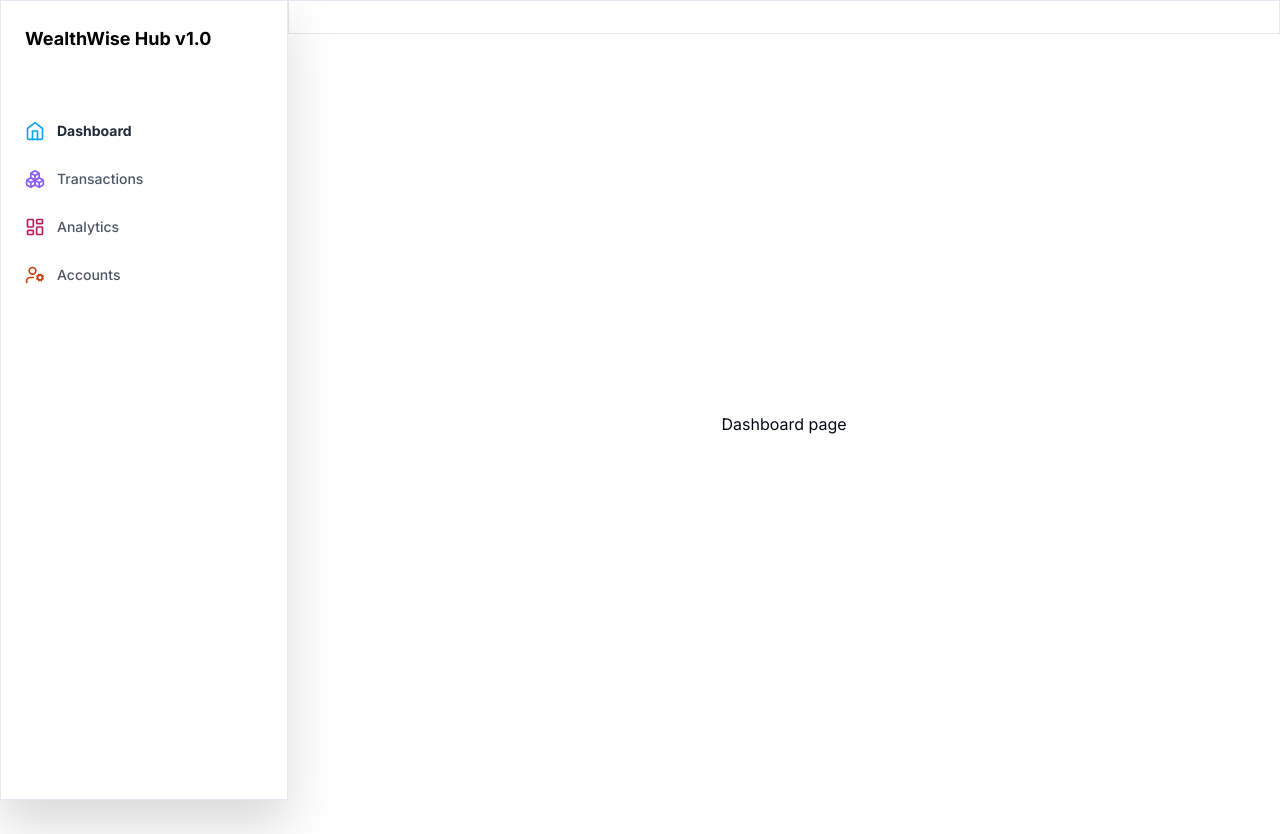
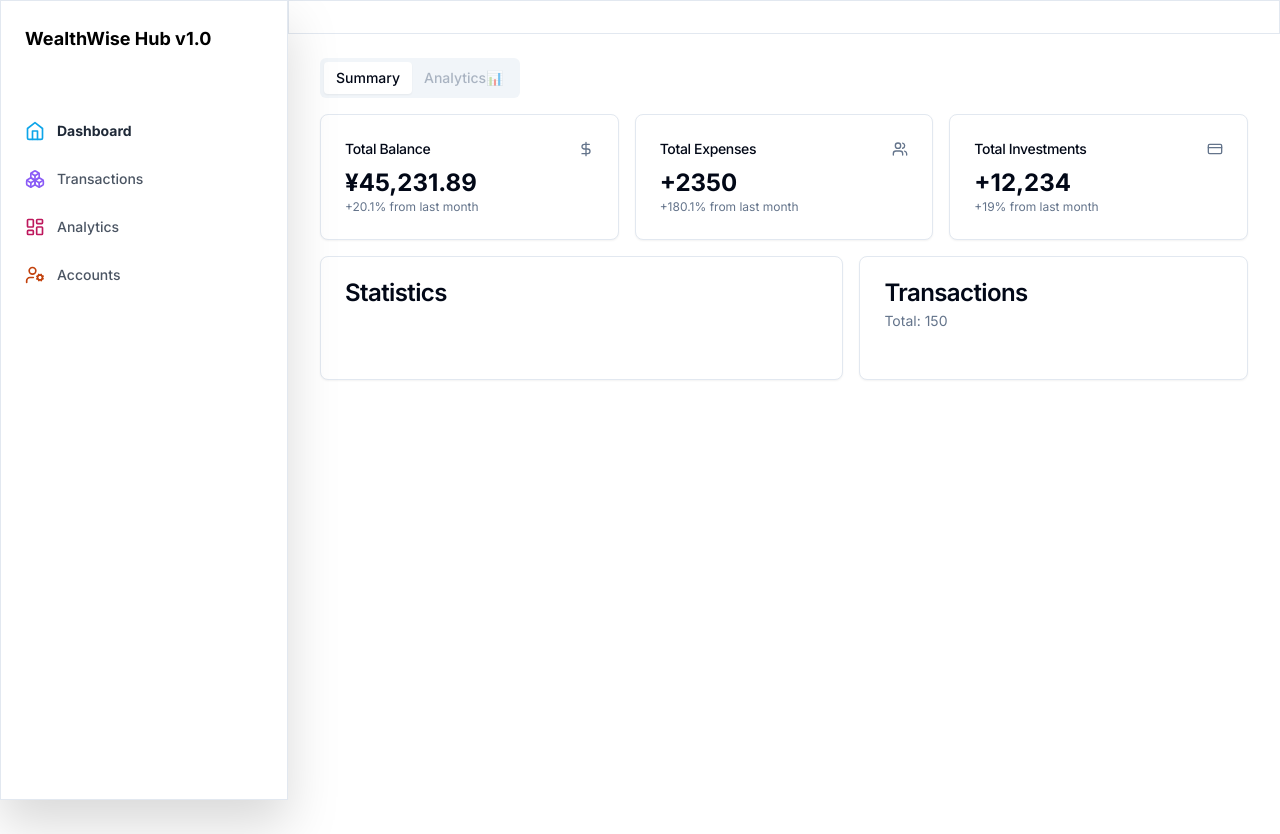
Before and after one commit to 9amcoder/wealth-wise-hub-full-stack, a Next.js app: page /dashboard in a window 1280 px wide. After the commit the page ends 800 px from the top, so only its background shows below. Built offline with nearby package versions, Linux system fonts and the light colour scheme.

Commit message:
Refactor dashboard page and add tabs component

```diff
--- a/src/app/(dashboard)/(routes)/dashboard/page.tsx
+++ b/src/app/(dashboard)/(routes)/dashboard/page.tsx
@@ -1,13 +1,126 @@
-interface DashBoardPageProps {
+"use client";
+import { FunctionComponent } from "react";
+import {
+  Card,
+  CardContent,
+  CardDescription,
+  CardHeader,
+  CardTitle,
+} from "@/components/ui/card";
+import { Tabs, TabsContent, TabsList, TabsTrigger } from "@/components/ui/tabs";
 
-}
+interface DashboardPageProps {}
 
-const DashBoardPage: React.FC<DashBoardPageProps> = () => {
-    return (
-        <div className="flex flex-col items-center justify-center min-h-screen">
-            <h1 className="mb-5">Dashboard page </h1>
-        </div>
-     );
-}
+const DashboardPage: FunctionComponent<DashboardPageProps> = () => {
+  return (
+    <div className="flex-1 space-y-4 p-8 pt-6">
+      <Tabs defaultValue="overview" className="space-y-4">
+        <TabsList>
+          <TabsTrigger value="overview">Summary</TabsTrigger>
+          <TabsTrigger value="analytics" disabled>
+            Analytics📊
+          </TabsTrigger>
+        </TabsList>
+        <TabsContent value="overview" className="space-y-4">
+          <div className="grid gap-4 md:grid-cols-2 lg:grid-cols-3">
+            <Card>
+              <CardHeader className="flex flex-row items-center justify-between space-y-0 pb-2">
+                <CardTitle className="text-sm font-medium">
+                  Total Balance
+                </CardTitle>
+                <svg
+                  xmlns="http://www.w3.org/2000/svg"
+                  viewBox="0 0 24 24"
+                  fill="none"
+                  stroke="currentColor"
+                  strokeLinecap="round"
+                  strokeLinejoin="round"
+                  strokeWidth="2"
+                  className="h-4 w-4 text-muted-foreground"
+                >
+                  <path d="M12 2v20M17 5H9.5a3.5 3.5 0 0 0 0 7h5a3.5 3.5 0 0 1 0 7H6" />
+                </svg>
+              </CardHeader>
+              <CardContent>
+                <div className="text-2xl font-bold">¥45,231.89</div>
+                <p className="text-xs text-muted-foreground">
+                  +20.1% from last month
+                </p>
+              </CardContent>
+            </Card>
+            <Card>
+              <CardHeader className="flex flex-row items-center justify-between space-y-0 pb-2">
+                <CardTitle className="text-sm font-medium">
+                  Total Expenses
+                </CardTitle>
+                <svg
+                  xmlns="http://www.w3.org/2000/svg"
+                  viewBox="0 0 24 24"
+                  fill="none"
+                  stroke="currentColor"
+                  strokeLinecap="round"
+                  strokeLinejoin="round"
+                  strokeWidth="2"
+                  className="h-4 w-4 text-muted-foreground"
+                >
+                  <path d="M16 21v-2a4 4 0 0 0-4-4H6a4 4 0 0 0-4 4v2" />
+                  <circle cx="9" cy="7" r="4" />
+                  <path d="M22 21v-2a4 4 0 0 0-3-3.87M16 3.13a4 4 0 0 1 0 7.75" />
+                </svg>
+              </CardHeader>
+              <CardContent>
+                <div className="text-2xl font-bold">+2350</div>
+                <p className="text-xs text-muted-foreground">
+                  +180.1% from last month
+                </p>
+              </CardContent>
+            </Card>
+            <Card>
+              <CardHeader className="flex flex-row items-center justify-between space-y-0 pb-2">
+                <CardTitle className="text-sm font-medium">Total Investments</CardTitle>
+                <svg
+                  xmlns="http://www.w3.org/2000/svg"
+                  viewBox="0 0 24 24"
+                  fill="none"
+                  stroke="currentColor"
+                  strokeLinecap="round"
+                  strokeLinejoin="round"
+                  strokeWidth="2"
+                  className="h-4 w-4 text-muted-foreground"
+                >
+                  <rect width="20" height="14" x="2" y="5" rx="2" />
+                  <path d="M2 10h20" />
+                </svg>
+              </CardHeader>
+              <CardContent>
+                <div className="text-2xl font-bold">+12,234</div>
+                <p className="text-xs text-muted-foreground">
+                  +19% from last month
+                </p>
+              </CardContent>
+            </Card>
+          </div>
+          <div className="grid gap-4 md:grid-cols-2 lg:grid-cols-7">
+            <Card className="col-span-4">
+              <CardHeader>
+                <CardTitle>Statistics</CardTitle>
+              </CardHeader>
+              <CardContent className="pl-2">{/* <Overview /> */}</CardContent>
+            </Card>
+            <Card className="col-span-3">
+              <CardHeader>
+                <CardTitle>Transactions</CardTitle>
+                <CardDescription>
+                  Total: 150
+                </CardDescription>
+              </CardHeader>
+              <CardContent>{/* <RecentSales /> */}</CardContent>
+            </Card>
+          </div>
+        </TabsContent>
+      </Tabs>
+    </div>
+  );
+};
 
-export default DashBoardPage;
+export default DashboardPage
--- /dev/null
+++ b/src/components/ui/tabs.tsx
@@ -0,0 +1,55 @@
+"use client"
+
+import * as React from "react"
+import * as TabsPrimitive from "@radix-ui/react-tabs"
+
+import { cn } from "@/lib/utils"
+
+const Tabs = TabsPrimitive.Root
+
+const TabsList = React.forwardRef<
+  React.ElementRef<typeof TabsPrimitive.List>,
+  React.ComponentPropsWithoutRef<typeof TabsPrimitive.List>
+>(({ className, ...props }, ref) => (
+  <TabsPrimitive.List
+    ref={ref}
+    className={cn(
+      "inline-flex h-10 items-center justify-center rounded-md bg-muted p-1 text-muted-foreground",
+      className
+    )}
+    {...props}
+  />
+))
+TabsList.displayName = TabsPrimitive.List.displayName
+
+const TabsTrigger = React.forwardRef<
+  React.ElementRef<typeof TabsPrimitive.Trigger>,
+  React.ComponentPropsWithoutRef<typeof TabsPrimitive.Trigger>
+>(({ className, ...props }, ref) => (
+  <TabsPrimitive.Trigger
+    ref={ref}
+    className={cn(
+      "inline-flex items-center justify-center whitespace-nowrap rounded-sm px-3 py-1.5 text-sm font-medium ring-offset-background transition-all focus-visible:outline-none focus-visible:ring-2 focus-visible:ring-ring focus-visible:ring-offset-2 disabled:pointer-events-none disabled:opacity-50 data-[state=active]:bg-background data-[state=active]:text-foreground data-[state=active]:shadow-sm",
+      className
+    )}
+    {...props}
+  />
+))
+TabsTrigger.displayName = TabsPrimitive.Trigger.displayName
+
+const TabsContent = React.forwardRef<
+  React.ElementRef<typeof TabsPrimitive.Content>,
+  React.ComponentPropsWithoutRef<typeof TabsPrimitive.Content>
+>(({ className, ...props }, ref) => (
+  <TabsPrimitive.Content
+    ref={ref}
+    className={cn(
+      "mt-2 ring-offset-background focus-visible:outline-none focus-visible:ring-2 focus-visible:ring-ring focus-visible:ring-offset-2",
+      className
+    )}
+    {...props}
+  />
+))
+TabsContent.displayName = TabsPrimitive.Content.displayName
+
+export { Tabs, TabsList, TabsTrigger, TabsContent }
```
